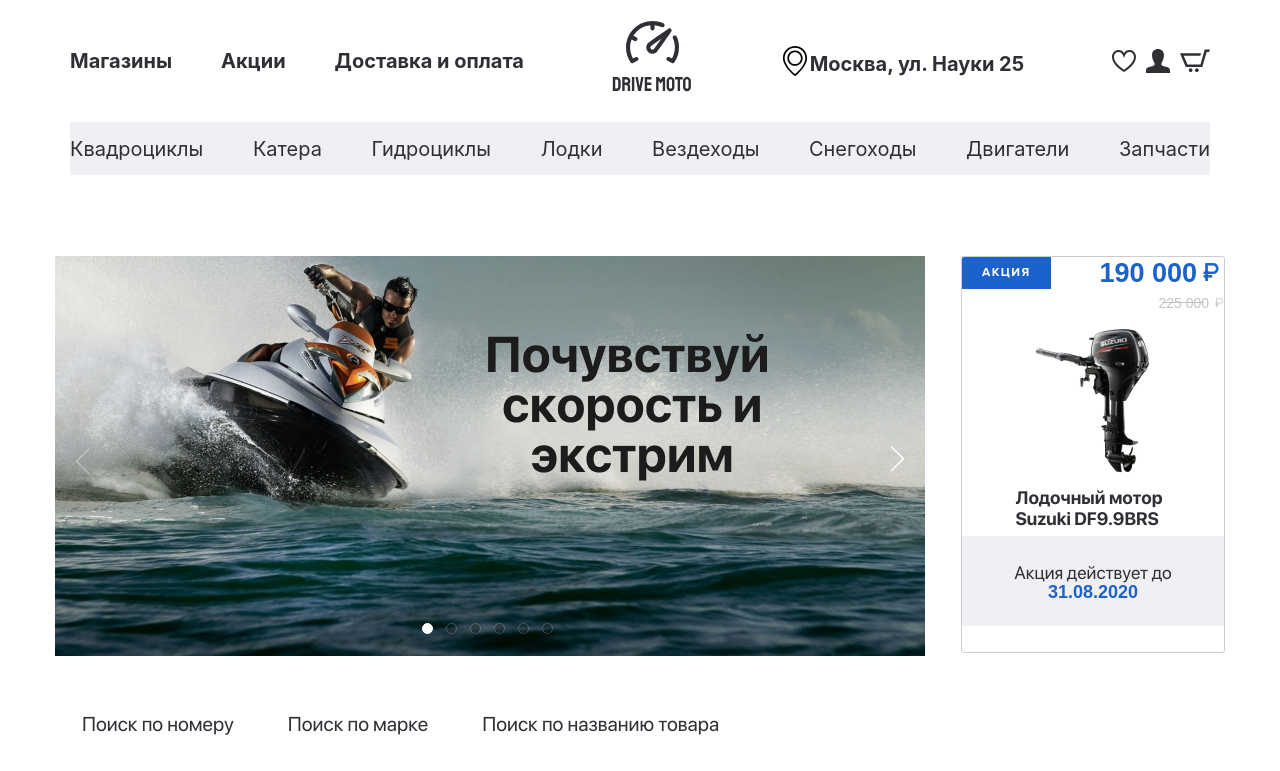
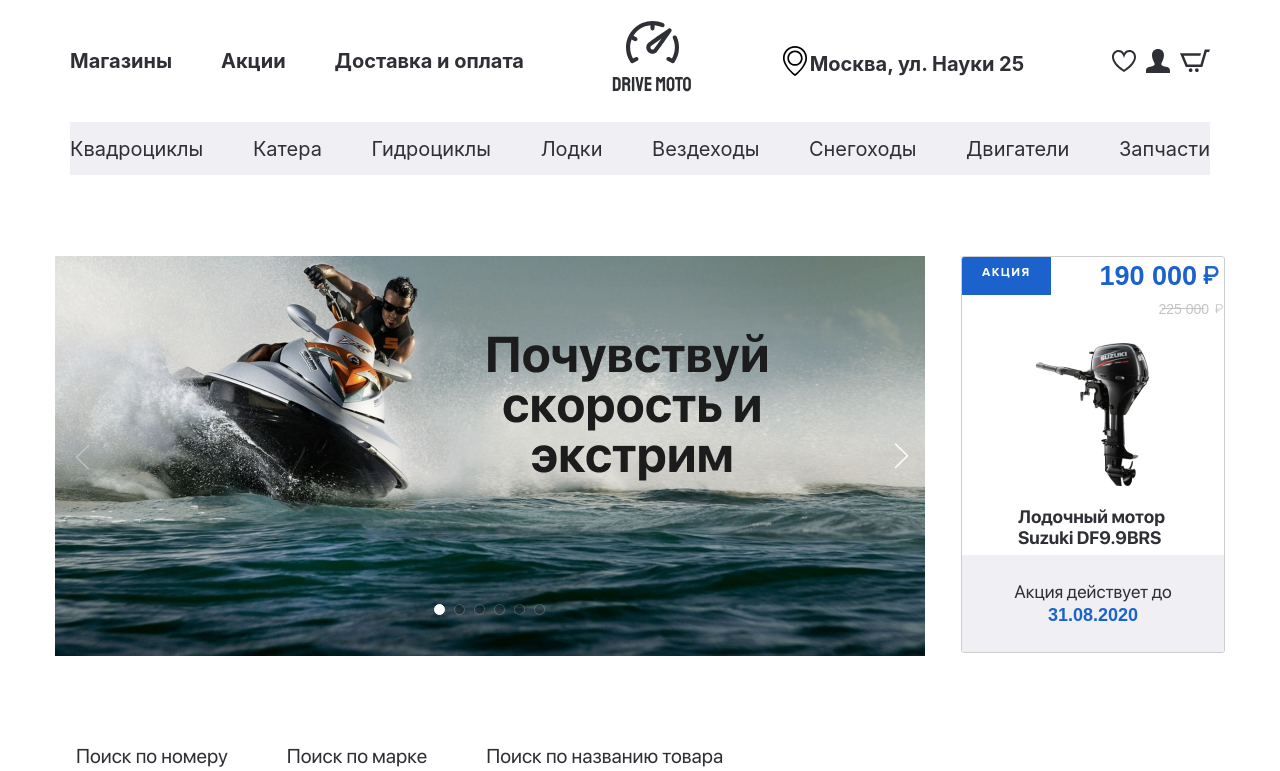
Before and after one commit to ladudasha/Group-shops, a React (Create React App) app: page / in a window 1280 px wide. Shown: the top 771 px of the page. Built offline with nearby package versions, Linux system fonts and the light colour scheme.

Commit message:
main info new style with pixelerfect commit

```diff
--- a/src/components/main/main info/banner slider/BannerSlider.css
+++ b/src/components/main/main info/banner slider/BannerSlider.css
@@ -15,7 +15,7 @@
   transform: rotate(180deg);
   background-repeat: no-repeat;
   position: absolute;
-  top: -10px;
+  top: -30px;
   left: 10px;
 }
 .bannerSlider .swiper-button-next::after {
@@ -27,24 +27,28 @@
   height: 28px;
   background-repeat: no-repeat;
   position:absolute;
-  top: -10px;
-  right: 10px;
+  top: -29px;
+  right: 6px;
 }
 
 
 .bannerSlider .swiper-container-horizontal>.swiper-pagination-bullets,
 .swiper-pagination-custom, .swiper-pagination-fraction {
-  bottom: 62px;
+  bottom: 113px;
 }
 .bannerSlider .swiper-container-horizontal>.swiper-pagination-bullets .swiper-pagination-bullet{
   width: 11px;
   height: 11px;
   border: 1px solid #fff;
   /* background-color:transparent; */
-  margin-right: 9px;
+  margin-right: 5px;
   border-radius: 50%;
 }
 
 .bannerSlider .swiper-pagination-bullet-active{
   background-color: #fff;
 }
+
+.bannerSlider .swiper-wrapper {
+  margin-bottom: 72px;
+}
--- a/src/components/main/main info/card-stock/CardStock.module.scss
+++ b/src/components/main/main info/card-stock/CardStock.module.scss
@@ -36,7 +36,7 @@
     font-weight: 700;
     color: #1C62CD;
     font-size: 27px;
-    line-height: 32px;
+    line-height: 38px;
     text-align: right;
     padding-right: 27px;
     position: relative;
@@ -58,6 +58,7 @@
     text-align: right;
     padding-right: 15px;
     position: relative;
+    margin-bottom: 8px;
 }
 
 .oldPrace::before {
@@ -98,11 +99,11 @@
 
 .stockTitle {
     display: block;
-    max-width: 155px;
+    max-width: 150px;
     font-family: SFProDisplayBold, serif;
     font-size: 18px;
     color: #2F3035;
-    margin: 0 auto 7px;
+    margin: 5px auto 7px;
 }
 
 .stockBottom {
@@ -116,6 +117,7 @@
     color: #2F3035;
     text-align: center;
     padding-top: 26px;
+    margin-bottom: 4px;
 }
 
 .stockDate {
@@ -126,5 +128,5 @@
     font-size: 18px;
     line-height: 100%;
     text-align: center;
-    margin-bottom: 25px;
+    margin-bottom: 28px;
 }
--- a/src/components/main/search block/SearchBlock.module.scss
+++ b/src/components/main/search block/SearchBlock.module.scss
@@ -15,7 +15,7 @@
     font-size: 20px;
     line-height: 24px;
     text-align: center;
-    padding: 12px 27px;
+    padding: 12px 38px 12px 21px;
     margin-bottom: 25px;
     cursor: pointer;
 
```
